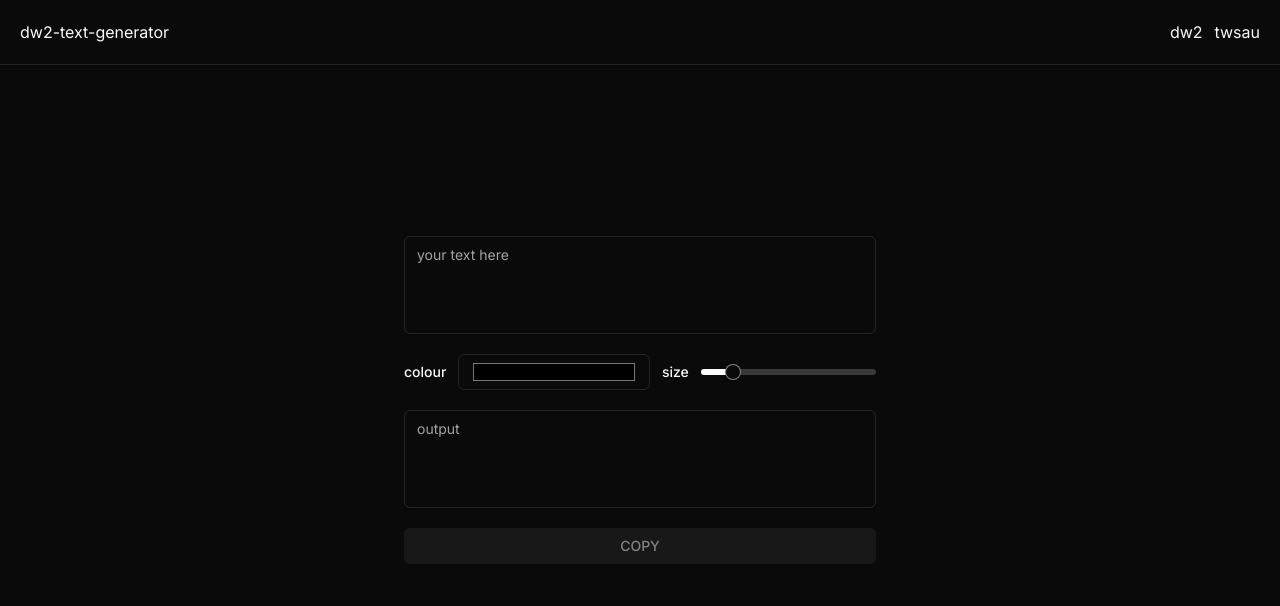
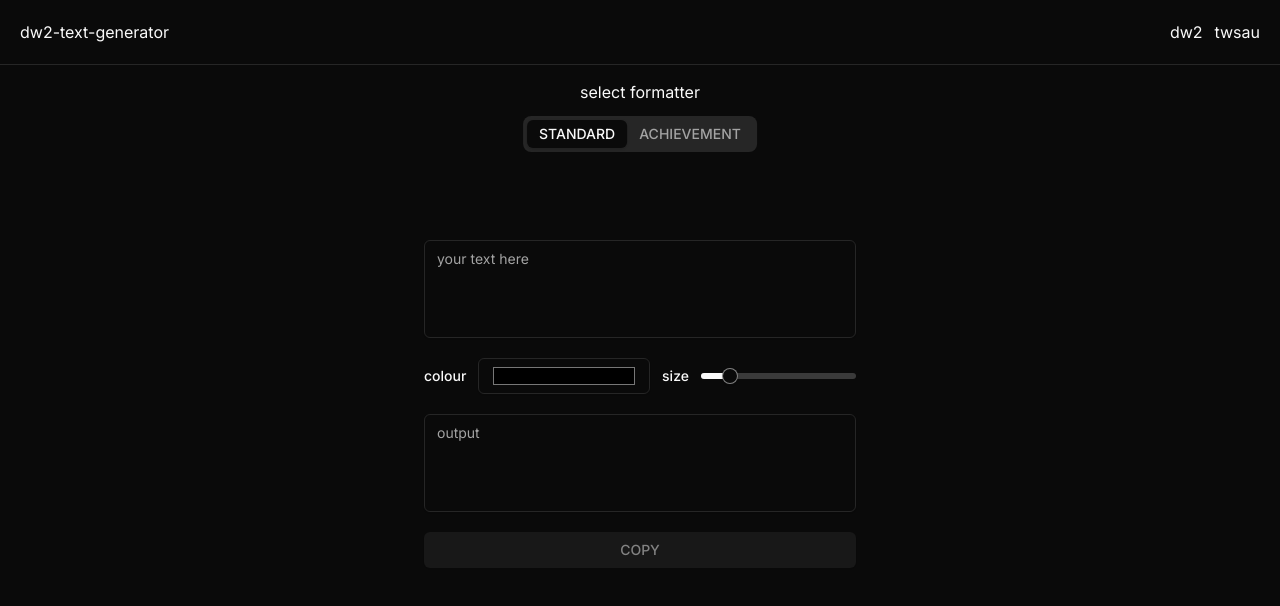
Before and after one commit to twsau/dw2-text-generator, a Next.js app: page / in a window 1280 px wide. Shown: the top 606 px of the page. Built offline with nearby package versions, Linux system fonts and the light colour scheme.

Commit message:
achievement formatter and better linting

```diff
--- a/app/page.tsx
+++ b/app/page.tsx
@@ -1,47 +1,27 @@
 "use client";
 
-import { InputArea } from "@/components/InputArea";
-import { Options } from "@/components/Options";
-import { OutputArea } from "@/components/OutputArea";
-import { Button } from "@/components/ui/button";
-import { useToast } from "@/components/ui/use-toast";
-import { useEffect, useState } from "react";
+import { AchievementFormatter } from "@/components/Formatter/Achievement";
+import { StandardFormatter } from "@/components/Formatter/Standard";
+import { Tabs, TabsContent, TabsList, TabsTrigger } from "@/components/ui/tabs";
 
 export default function Home() {
-  const [input, setInput] = useState("");
-  const [options, setOptions] = useState({
-    colour: "black",
-    size: 16,
-  });
-  const [output, setOutput] = useState("");
-  const { toast } = useToast();
-
-  useEffect(() => {
-    setOutput(
-      !!input
-        ? `<size=${options.size}><color=${options.colour}>${input}</color></size>`
-        : ""
-    );
-  }, [input, options]);
-
-  const copy = () => {
-    navigator.clipboard.writeText(output);
-    toast({
-      description: "copied to clipboard!",
-    });
-  };
-
   return (
-    <main className="p-5 flex flex-col gap-5 justify-center h-full max-w-lg mx-auto">
-      <InputArea onChange={setInput} value={input} />
-      <Options
-        onChange={(key, value) => setOptions({ ...options, [key]: value })}
-        value={options}
-      />
-      <OutputArea value={output} />
-      <Button disabled={!output} variant="secondary" onClick={copy}>
-        COPY
-      </Button>
+    <main className="relative p-5 flex flex-col gap-5 justify-center h-full max-w-lg mx-auto">
+      <Tabs defaultValue="standard">
+        <div className="absolute top-20 left-1/2 -translate-x-1/2">
+          <h2 className="text-center mb-3">select formatter</h2>
+          <TabsList>
+            <TabsTrigger value="standard">STANDARD</TabsTrigger>
+            <TabsTrigger value="achievement">ACHIEVEMENT</TabsTrigger>
+          </TabsList>
+        </div>
+        <TabsContent value="standard">
+          <StandardFormatter />
+        </TabsContent>
+        <TabsContent value="achievement">
+          <AchievementFormatter />
+        </TabsContent>
+      </Tabs>
     </main>
   );
 }
--- /dev/null
+++ b/components/Formatter/Achievement/index.tsx
@@ -0,0 +1,32 @@
+import { InputArea } from "@/components/InputArea";
+import { OutputArea } from "@/components/OutputArea";
+import { Button } from "@/components/ui/button";
+import { useToast } from "@/components/ui/use-toast";
+import { useEffect, useState } from "react";
+
+export const AchievementFormatter = () => {
+  const [input, setInput] = useState("");
+  const [output, setOutput] = useState("");
+  const { toast } = useToast();
+
+  useEffect(() => {
+    setOutput(!!input ? `unlocked "<b>${input}</b>" achievement!` : "");
+  }, [input]);
+
+  const copy = () => {
+    navigator.clipboard.writeText(output);
+    toast({
+      description: "copied to clipboard!",
+    });
+  };
+
+  return (
+    <div className="p-5 flex flex-col gap-5 justify-center h-full max-w-lg mx-auto">
+      <InputArea onChange={setInput} value={input} />
+      <OutputArea value={output} />
+      <Button disabled={!output} variant="secondary" onClick={copy}>
+        COPY
+      </Button>
+    </div>
+  );
+};
--- /dev/null
+++ b/components/Formatter/Standard/index.tsx
@@ -0,0 +1,45 @@
+import { InputArea } from "@/components/InputArea";
+import { Options } from "@/components/Options";
+import { OutputArea } from "@/components/OutputArea";
+import { Button } from "@/components/ui/button";
+import { useToast } from "@/components/ui/use-toast";
+import { useEffect, useState } from "react";
+
+export const StandardFormatter = () => {
+  const [input, setInput] = useState("");
+  const [options, setOptions] = useState({
+    colour: "black",
+    size: 16,
+  });
+  const [output, setOutput] = useState("");
+  const { toast } = useToast();
+
+  useEffect(() => {
+    setOutput(
+      !!input
+        ? `<size=${options.size}><color=${options.colour}>${input}</color></size>`
+        : ""
+    );
+  }, [input, options]);
+
+  const copy = () => {
+    navigator.clipboard.writeText(output);
+    toast({
+      description: "copied to clipboard!",
+    });
+  };
+
+  return (
+    <div className="p-5 flex flex-col gap-5 justify-center h-full max-w-lg mx-auto">
+      <InputArea onChange={setInput} value={input} />
+      <Options
+        onChange={(key, value) => setOptions({ ...options, [key]: value })}
+        value={options}
+      />
+      <OutputArea value={output} />
+      <Button disabled={!output} variant="secondary" onClick={copy}>
+        COPY
+      </Button>
+    </div>
+  );
+};
--- /dev/null
+++ b/components/ui/tabs.tsx
@@ -0,0 +1,55 @@
+"use client"
+
+import * as React from "react"
+import * as TabsPrimitive from "@radix-ui/react-tabs"
+
+import { cn } from "@/lib/utils"
+
+const Tabs = TabsPrimitive.Root
+
+const TabsList = React.forwardRef<
+  React.ElementRef<typeof TabsPrimitive.List>,
+  React.ComponentPropsWithoutRef<typeof TabsPrimitive.List>
+>(({ className, ...props }, ref) => (
+  <TabsPrimitive.List
+    ref={ref}
+    className={cn(
+      "inline-flex h-9 items-center justify-center rounded-lg bg-muted p-1 text-muted-foreground",
+      className
+    )}
+    {...props}
+  />
+))
+TabsList.displayName = TabsPrimitive.List.displayName
+
+const TabsTrigger = React.forwardRef<
+  React.ElementRef<typeof TabsPrimitive.Trigger>,
+  React.ComponentPropsWithoutRef<typeof TabsPrimitive.Trigger>
+>(({ className, ...props }, ref) => (
+  <TabsPrimitive.Trigger
+    ref={ref}
+    className={cn(
+      "inline-flex items-center justify-center whitespace-nowrap rounded-md px-3 py-1 text-sm font-medium ring-offset-background transition-all focus-visible:outline-none focus-visible:ring-2 focus-visible:ring-ring focus-visible:ring-offset-2 disabled:pointer-events-none disabled:opacity-50 data-[state=active]:bg-background data-[state=active]:text-foreground data-[state=active]:shadow",
+      className
+    )}
+    {...props}
+  />
+))
+TabsTrigger.displayName = TabsPrimitive.Trigger.displayName
+
+const TabsContent = React.forwardRef<
+  React.ElementRef<typeof TabsPrimitive.Content>,
+  React.ComponentPropsWithoutRef<typeof TabsPrimitive.Content>
+>(({ className, ...props }, ref) => (
+  <TabsPrimitive.Content
+    ref={ref}
+    className={cn(
+      "mt-2 ring-offset-background focus-visible:outline-none focus-visible:ring-2 focus-visible:ring-ring focus-visible:ring-offset-2",
+      className
+    )}
+    {...props}
+  />
+))
+TabsContent.displayName = TabsPrimitive.Content.displayName
+
+export { Tabs, TabsList, TabsTrigger, TabsContent }
--- a/package.json
+++ b/package.json
@@ -13,6 +13,7 @@
     "@radix-ui/react-label": "^2.0.2",
     "@radix-ui/react-slider": "^1.1.2",
     "@radix-ui/react-slot": "^1.0.2",
+    "@radix-ui/react-tabs": "^1.0.4",
     "@radix-ui/react-toast": "^1.1.4",
     "@types/node": "20.4.10",
     "@types/react": "18.2.20",
@@ -30,5 +31,8 @@
     "tailwindcss": "3.3.3",
     "tailwindcss-animate": "^1.0.6",
     "typescript": "5.1.6"
+  },
+  "devDependencies": {
+    "@typescript-eslint/eslint-plugin": "^6.3.0"
   }
 }
```
Also changed, not shown: .eslintrc.json, 1 other file (tests, documents, lock files or other folders).
